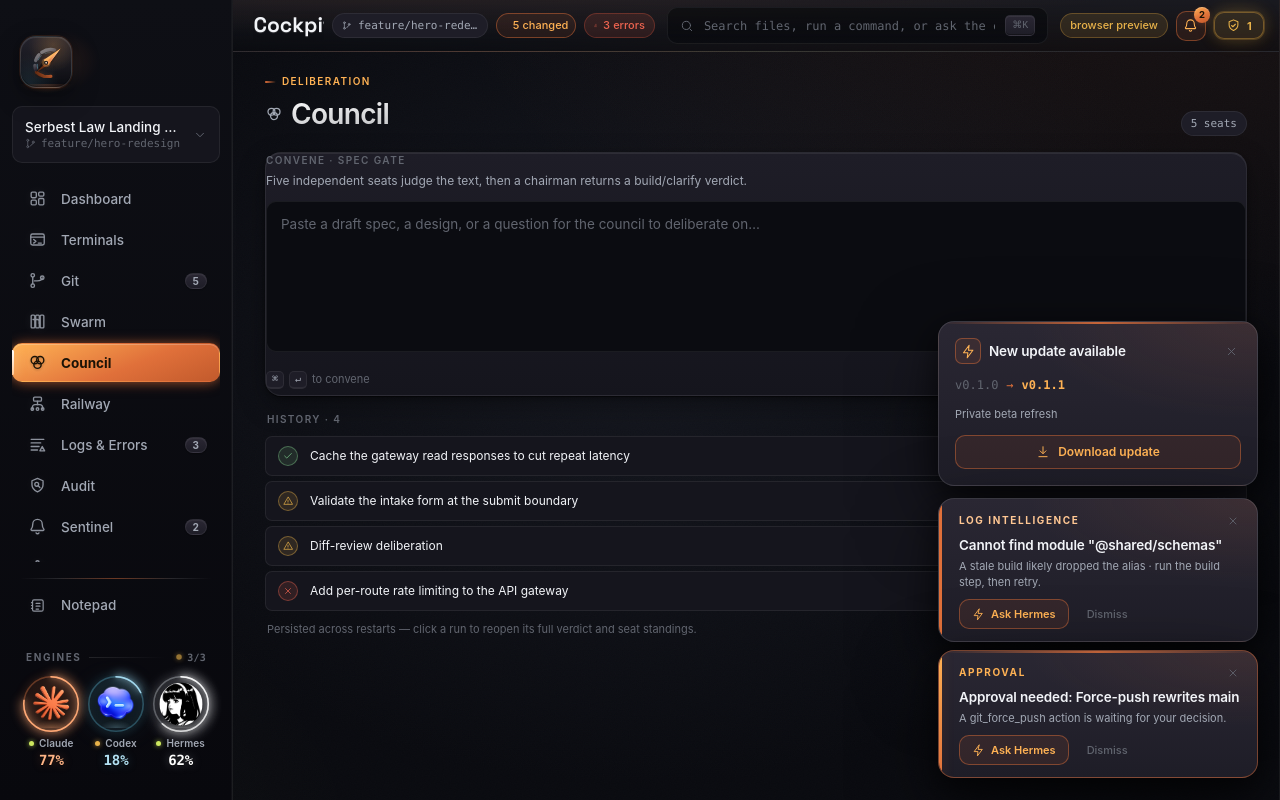
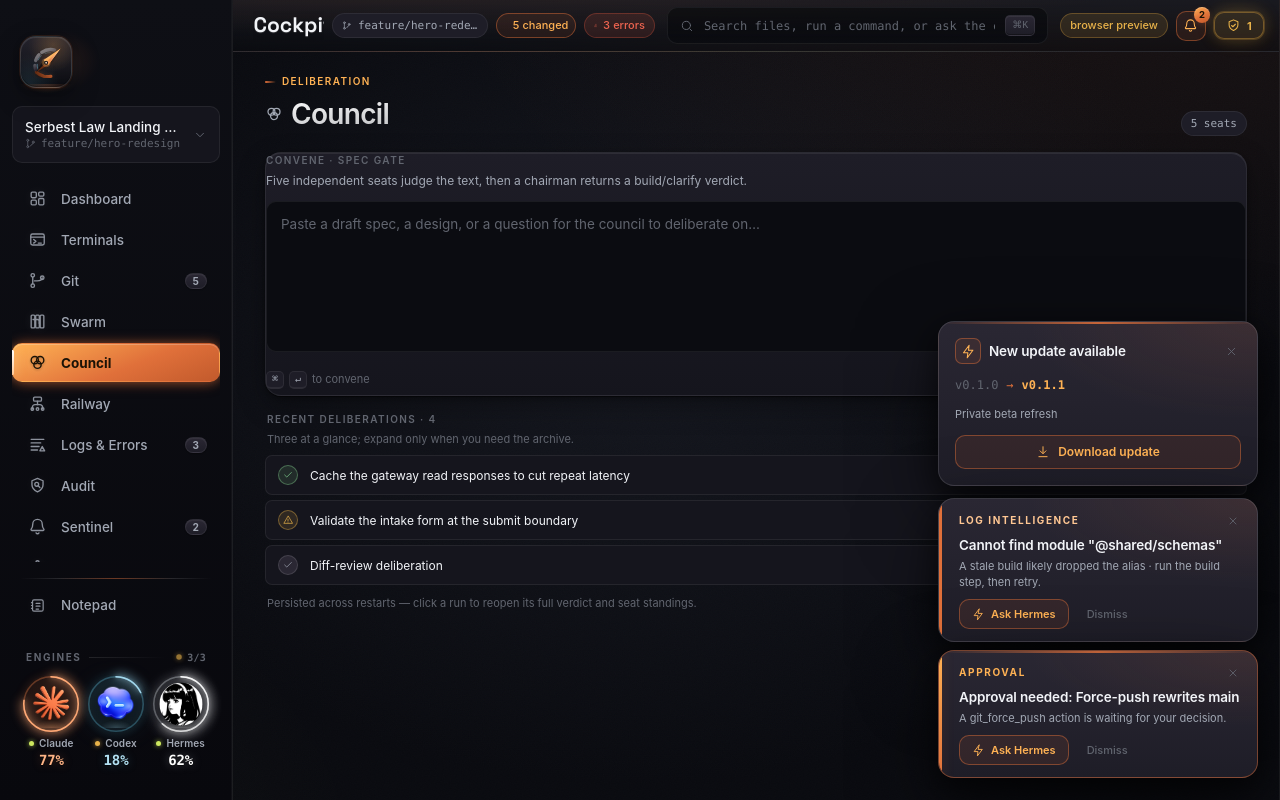
Before and after one commit to baz01-boyraz/cockpit, a React (Vite) app: page / in a window 1280 px wide. Both pictures are taken after a click on the button "Council". Built offline with nearby package versions, Linux system fonts and the light colour scheme.

Commit message:
fix(council): clarify and collapse session history

```diff
--- /dev/null
+++ b/shared/council-history.ts
@@ -0,0 +1,32 @@
+import type { CouncilSessionSummary } from './council'
+
+export type CouncilHistoryTone = 'pending' | 'approved' | 'clarify' | 'final' | 'failed'
+
+export interface CouncilHistoryPresentation {
+  tone: CouncilHistoryTone
+  label: string
+}
+
+/**
+ * Translate persisted lifecycle + verdict facts into one honest UI state.
+ * Lifecycle wins over the placeholder result: a pending reservation has
+ * `ok=false` until it is finalized, but that is not a failure.
+ */
+export function councilHistoryPresentation(
+  summary: CouncilSessionSummary,
+): CouncilHistoryPresentation {
+  if (summary.status === 'pending') return { tone: 'pending', label: 'Convening' }
+  if (summary.status === 'failed' || !summary.ok) return { tone: 'failed', label: 'Failed' }
+  if (summary.verdictKind === 'approved') return { tone: 'approved', label: 'Approved' }
+  if (summary.verdictKind === 'needs_clarification') {
+    return { tone: 'clarify', label: 'Needs input' }
+  }
+  return { tone: 'final', label: 'Reviewed' }
+}
+
+export function visibleCouncilSessions(
+  sessions: readonly CouncilSessionSummary[],
+  expanded: boolean,
+): readonly CouncilSessionSummary[] {
+  return expanded ? sessions : sessions.slice(0, 3)
+}
--- a/src/panels/CouncilPanel.tsx
+++ b/src/panels/CouncilPanel.tsx
@@ -4,6 +4,7 @@ import { cockpit } from '../lib/cockpit'
 import { relativeTime } from '@shared/time'
 import type { CouncilSessionSummary, ScorecardEntry } from '@shared/council'
 import { COUNCIL_SEATS } from '@shared/council'
+import { councilHistoryPresentation, visibleCouncilSessions } from '@shared/council-history'
 import { CouncilVerdict } from '../components/CouncilVerdict'
 import { CouncilScorecard } from '../components/CouncilScorecard'
 import { IconCheck, IconCouncil, IconWarning, IconX } from '../components/icons'
@@ -39,6 +40,7 @@ export function CouncilPanel() {
   const [sessions, setSessions] = useState<CouncilSessionSummary[] | null>(null)
   const [scorecard, setScorecard] = useState<ScorecardEntry[] | null>(null)
   const [loadingDetail, setLoadingDetail] = useState(false)
+  const [showAllHistory, setShowAllHistory] = useState(false)
 
   // Persisted history + cross-session standings, both project-scoped. A stale
   // list from another project must never flash under a new one.
@@ -67,6 +69,7 @@ export function CouncilPanel() {
     setSpec('')
     setSessions(null)
     setScorecard(null)
+    setShowAllHistory(false)
     void loadHistory()
   }, [projectId, resetCouncil, loadHistory])
 
@@ -225,36 +228,55 @@ export function CouncilPanel() {
 
       {sessions && sessions.length > 0 && (
         <section className="councilView__history u-rise">
-          <div className="eyebrow councilView__historyHead">history · {sessions.length}</div>
+          <div className="councilView__historyHead">
+            <div>
+              <div className="eyebrow">recent deliberations · {sessions.length}</div>
+              <p>Three at a glance; expand only when you need the archive.</p>
+            </div>
+            {sessions.length > 3 && (
+              <button
+                type="button"
+                className="councilView__historyToggle"
+                onClick={() => setShowAllHistory((expanded) => !expanded)}
+                aria-expanded={showAllHistory}
+              >
+                {showAllHistory ? 'Show recent' : `View all ${sessions.length}`}
+              </button>
+            )}
+          </div>
           <ul className="councilView__historyList">
-            {sessions.map((summary) => {
+            {visibleCouncilSessions(sessions, showAllHistory).map((summary) => {
               const isActive = active?.id === summary.id
-              const failed = summary.status === 'failed' || !summary.ok
-              const gate = summary.verdictKind
+              const presentation = councilHistoryPresentation(summary)
               return (
                 <li key={summary.id}>
                   <button
                     type="button"
                     className={`councilView__historyRow ${isActive ? 'councilView__historyRow--on' : ''}`}
                     onClick={() => void browse(summary)}
-                    disabled={convening || loadingDetail}
+                    disabled={convening || loadingDetail || summary.status === 'pending'}
                     aria-current={isActive}
                   >
                     <span
-                      className={`councilView__historyDot councilView__historyDot--${
-                        failed ? 'failed' : gate === 'approved' ? 'approved' : 'clarify'
-                      }`}
+                      className={`councilView__historyDot councilView__historyDot--${presentation.tone}`}
                       aria-hidden
                     >
-                      {gate === 'approved' ? (
+                      {presentation.tone === 'pending' ? (
+                        <span className="councilView__historySpinner" />
+                      ) : presentation.tone === 'failed' ? (
+                        <IconX width={10} height={10} />
+                      ) : presentation.tone === 'clarify' ? (
+                        <IconWarning width={10} height={10} />
+                      ) : (
                         <IconCheck width={10} height={10} />
-                      ) : failed ? (
-                        <IconX width={10} height={10} />
-                      ) : (
-                        <IconWarning width={10} height={10} />
                       )}
                     </span>
                     <span className="councilView__historyTitle">{sessionTitle(summary)}</span>
+                    <span
+                      className={`councilView__historyStatus councilView__historyStatus--${presentation.tone}`}
+                    >
+                      {presentation.label}
+                    </span>
                     <time
                       className="councilView__historyTime mono"
                       dateTime={new Date(summary.createdAt).toISOString()}
--- a/src/styles/council-view.css
+++ b/src/styles/council-view.css
@@ -232,7 +232,7 @@
   gap: var(--sp-4);
 }
 
-/* ----- history: this session's runs (in-memory; no session-list IPC yet) ----- */
+/* ----- persisted history: three-run glance, expandable on demand ----- */
 .councilView__history {
   display: flex;
   flex-direction: column;
@@ -240,6 +240,44 @@
 }
 .councilView__historyHead {
   padding: 0 2px;
+  display: flex;
+  align-items: end;
+  justify-content: space-between;
+  gap: var(--sp-3);
+}
+.councilView__historyHead p {
+  margin: 4px 0 0;
+  color: var(--text-faint);
+  font-size: var(--fs-xs);
+  line-height: 1.45;
+}
+.councilView__historyToggle {
+  flex-shrink: 0;
+  padding: 6px 9px;
+  border: 1px solid var(--border);
+  border-radius: var(--r-xs);
+  color: var(--accent-soft);
+  background: transparent;
+  font-size: var(--fs-xs);
+  font-weight: 650;
+  transition:
+    color var(--dur) var(--ease-out),
+    background-color var(--dur) var(--ease-out),
+    border-color var(--dur) var(--ease-out),
+    transform var(--dur-fast) var(--ease-spring);
+}
+.councilView__historyToggle:hover {
+  color: var(--accent);
+  background: var(--accent-wash);
+  border-color: var(--border-accent);
+}
+.councilView__historyToggle:active {
+  transform: scale(0.97);
+}
+.councilView__historyToggle:focus-visible {
+  outline: none;
+  border-color: var(--border-accent);
+  box-shadow: 0 0 0 3px var(--accent-glow);
 }
 .councilView__historyList {
   list-style: none;
@@ -298,6 +336,34 @@
   background: var(--success-wash);
   border-color: color-mix(in srgb, var(--success) 40%, transparent);
 }
+.councilView__historyDot--final {
+  color: var(--text-muted);
+  background: var(--surface-3);
+  border-color: var(--border-strong);
+}
+.councilView__historyDot--pending {
+  color: var(--accent);
+  background: var(--accent-wash);
+  border-color: var(--border-accent);
+}
+.councilView__historySpinner {
+  width: 7px;
+  height: 7px;
+  border-radius: 50%;
+  background: currentColor;
+  animation: council-history-pulse 1.2s ease-in-out infinite;
+}
+@keyframes council-history-pulse {
+  0%,
+  100% {
+    opacity: 0.35;
+    transform: scale(0.72);
+  }
+  50% {
+    opacity: 1;
+    transform: scale(1);
+  }
+}
 .councilView__historyDot--clarify {
   color: var(--warning);
   background: var(--warning-wash);
@@ -323,6 +389,34 @@
   font-size: var(--fs-xs);
   font-variant-numeric: tabular-nums;
 }
+.councilView__historyStatus {
+  flex-shrink: 0;
+  padding: 3px 6px;
+  border-radius: 999px;
+  background: var(--surface-3);
+  color: var(--text-muted);
+  font-size: 10px;
+  font-weight: 700;
+  letter-spacing: 0.04em;
+  text-transform: uppercase;
+}
+.councilView__historyStatus--pending,
+.councilView__historyStatus--approved {
+  color: var(--success);
+  background: var(--success-wash);
+}
+.councilView__historyStatus--pending {
+  color: var(--accent);
+  background: var(--accent-wash);
+}
+.councilView__historyStatus--clarify {
+  color: var(--warning);
+  background: var(--warning-wash);
+}
+.councilView__historyStatus--failed {
+  color: var(--danger);
+  background: var(--danger-wash);
+}
 .councilView__historyNote {
   margin: 2px;
   color: var(--text-faint);
@@ -331,7 +425,8 @@
 }
 
 @media (prefers-reduced-motion: reduce) {
-  .councilView__pulse {
+  .councilView__pulse,
+  .councilView__historySpinner {
     animation: none;
   }
 }
```
